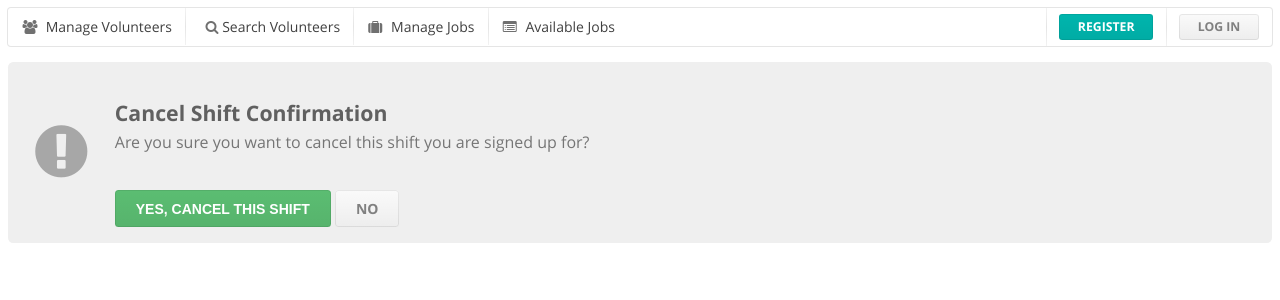
After one commit to jayesh92/vms, a Django app: a page that uses vms/vms/templates/vms/base.html in a window 1280 px wide. The commit adds this page. Shown: the top 300 px of the page. Run offline with Django 3.2, Linux system fonts and the light colour scheme; parts of the project's set-up code (start-up, migrations or seed data) failed here and were passed over; some libraries are stand-ins or nearby versions.

Commit message:
Started to implement initial cancel shift functionality

```diff
--- /dev/null
+++ b/vms/job/templates/job/cancel_shift_confirmation.html
@@ -0,0 +1,20 @@
+{% extends "vms/base.html" %}
+
+{% block content %}
+    <form action="{% url 'job:cancel_shift' shift_id volunteer_id %}" method="post">
+        {% csrf_token %}
+        <div class="ui icon message">
+            <i class="attention icon"></i>
+            <div class="content">
+                <br>
+                <div class="header">
+                    Cancel Shift Confirmation
+                </div>
+                <p>Are you sure you want to cancel this shift you are signed up for?</p>
+                <br>
+                <button class="ui small green button" type="submit">Yes, Cancel this Shift</button>
+                <a class="ui small button" href="{% url 'job:view_volunteer_shifts' volunteer_id %}">No</a>
+            </div>
+        </div>
+    </form>
+{% endblock %}
--- a/vms/job/templates/job/volunteer_shifts.html
+++ b/vms/job/templates/job/volunteer_shifts.html
@@ -13,6 +13,7 @@
                     <th>Date</th>
                     <th>Start Time</th>
                     <th>End Time</th>
+                    <th>Cancel Shift</th>
                 </tr>
             </thead>
             <tbody>
@@ -23,6 +24,7 @@
                         <td>{{ shift.date }}</td>
                         <td>{{ shift.start_time }}</td>
                         <td>{{ shift.end_time }}</td>
+                        <td><a class="tiny ui red button" href="{% url 'job:cancel_shift' shift.id volunteer_id %}">Cancel Shift</a></td>
                     </tr>
                 {% endfor %}
             </tbody>
--- a/vms/job/urls.py
+++ b/vms/job/urls.py
@@ -4,6 +4,7 @@ from job import views
 urlpatterns = patterns('',
     url(r'^$', views.index, name='index'),
     url(r'^authorization_error/$', views.authorization_error, name='authorization_error'),
+    url(r'^cancel_job/(?P<shift_id>\d+)/(?P<volunteer_id>\d+)/$', views.cancel_shift, name='cancel_shift'),
     url(r'^create_job/$', views.create_job, name='create_job'),
     url(r'^create_shift/(?P<job_id>\d+)/$', views.create_shift, name='create_shift'),
     url(r'^details/(?P<job_id>\d+)/$', views.details, name='details'),
--- a/vms/job/views.py
+++ b/vms/job/views.py
@@ -11,6 +11,16 @@ def index(request):
 
 def authorization_error(request):
     return render(request, 'rango/error.html')
+
+#to do: must increment slots_remaining when cancel a shift
+def cancel_shift(request, shift_id, volunteer_id):
+    if shift_id and volunteer_id:
+        if request.method == 'POST':
+            print "do something"
+        else:
+            return render(request, 'job/cancel_shift_confirmation.html', {'shift_id' : shift_id, 'volunteer_id' : volunteer_id})
+    else:
+        return HttpResponseRedirect(reverse('job:error'))
 
 def create_job(request):
     if request.method == 'POST':
@@ -105,7 +115,7 @@ def view_volunteer_shifts(request, volunteer_id):
         volunteer = get_volunteer_by_id(volunteer_id)
         if volunteer:
             shift_list = get_shifts_signed_up_for(volunteer_id)
-            return render(request, 'job/volunteer_shifts.html', {'shift_list' : shift_list,})
+            return render(request, 'job/volunteer_shifts.html', {'shift_list' : shift_list, 'volunteer_id' : volunteer_id,})
         else:
             return HttpResponseRedirect(reverse('job:error'))
     else:
--- a/vms/vms/templates/vms/base.html
+++ b/vms/vms/templates/vms/base.html
@@ -41,6 +41,12 @@
                 Available Jobs
             </a>
             {% if user.is_authenticated %}
+                <a class="item" href="{% url 'job:view_volunteer_shifts' user.volunteer.id %}">
+                    <i class="browser icon"></i>
+                    View Shifts
+                </a>
+            {% endif %}
+            {% if user.is_authenticated %}
                 <div class="right item">
                     <a class="ui button" href="{% url 'rango:user_logout' %}">Log out</a>
                 </div>
```
